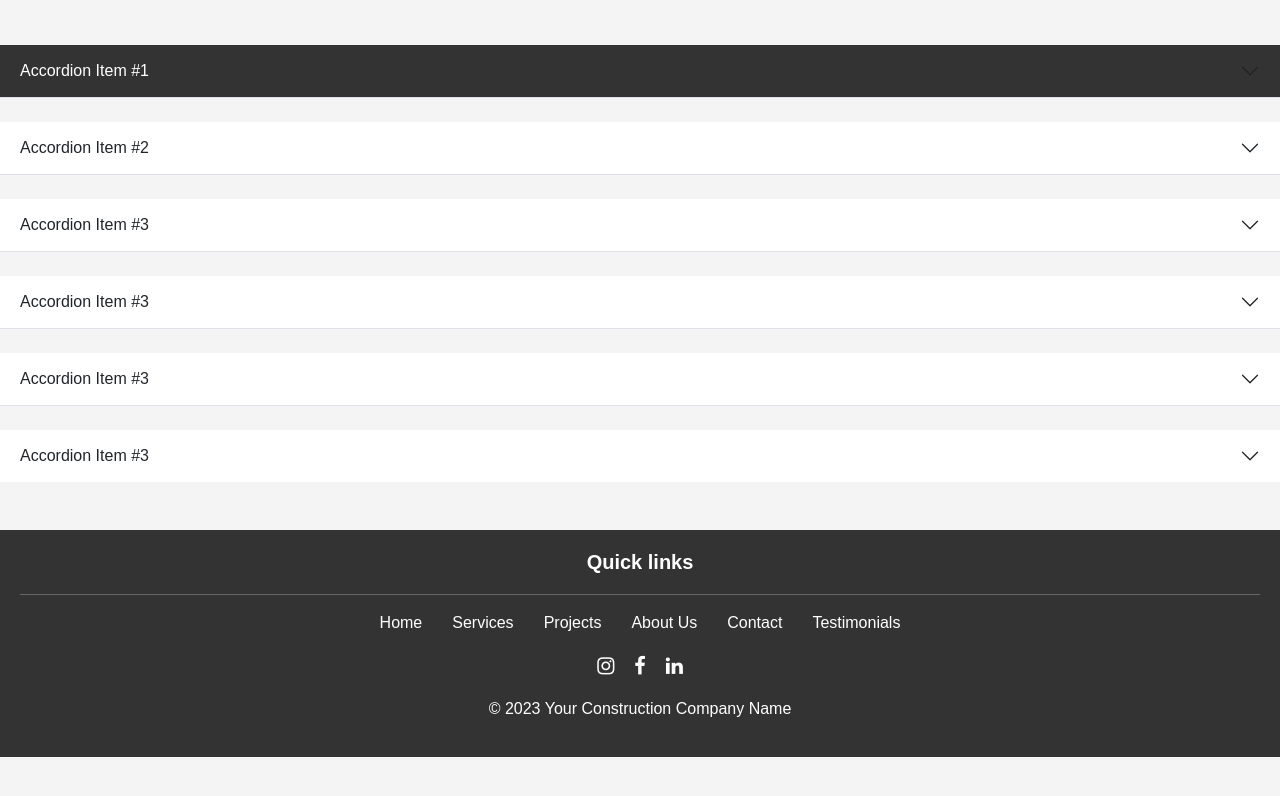
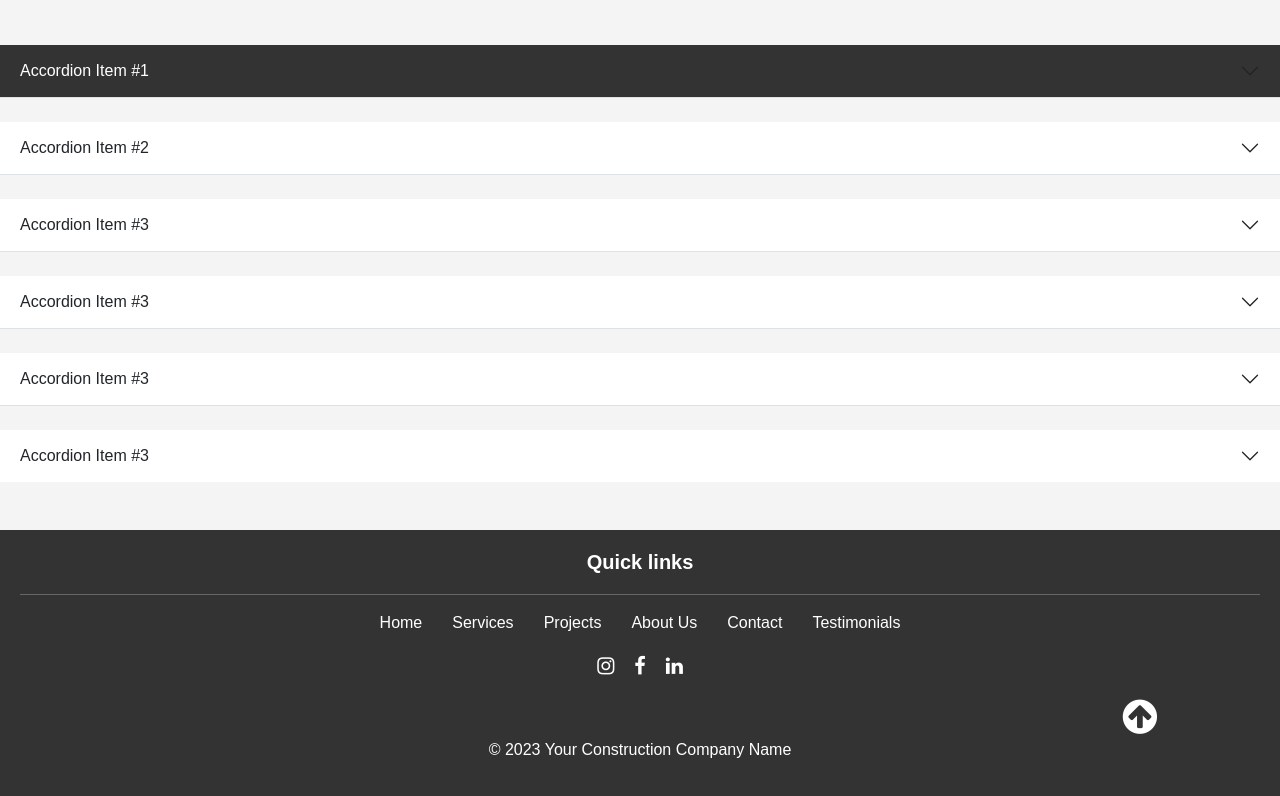
Before and after one commit to sampada0/Rachnakar-Construction-Latur, a plain HTML site: page index.html in a window 1280 px wide. Shown: the part 911-1707 px from the top of the page. Before the commit the page ends 1668 px from the top, so only its background shows below. Drawn offline with nearby package versions, Linux system fonts and the light colour scheme.

Commit message:
added arrow

```diff
--- a/index.html
+++ b/index.html
@@ -279,15 +279,15 @@
       </li>
 
     </ul>
+    <a href="./index.html" id="arr"> <i class="fa fa-arrow-circle-up" id="arrow" aria-hidden="true"></i>
+    </a>
 
 
   <p>&copy; 2023 Your Construction Company Name</p>
 </footer>
 
 
-    <!-- <a href="./index.html" id="arr"> <i class="fa fa-arrow-circle-up" id="arrow" aria-hidden="true"></i> -->
-    </a>
-    <!-- <h5>back to top</h5> -->
+       <!-- <h5>back to top</h5> -->
   <!-- </footer> -->
 
   <!-- bootstrap link  -->
```
